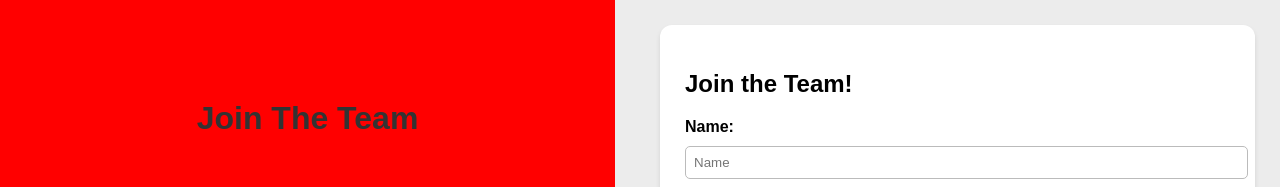
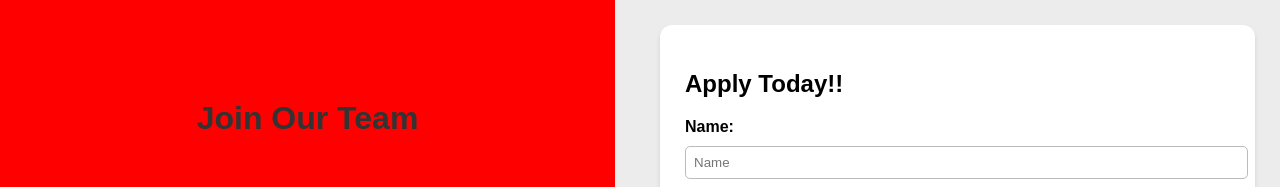
Before and after one commit to Anhender1993/CS1300Group3, a plain HTML site: page hiring_page.html in a window 1280 px wide. Shown: the top 187 px of the page. Drawn offline with Linux system fonts and the light colour scheme; files whose address does not match are found by name.

Commit message:
changed h2 line 151

```diff
--- a/hiring_page.html
+++ b/hiring_page.html
@@ -134,7 +134,7 @@
     <div class="container">
         <div class="left-half">
             <header>
-                <h1>Join The Team</h1>
+                <h1>Join Our Team</h1>
             </header>
             <div class="left-panel">
                 <img src="LumiPizzatransparent.png" alt="Lumi Pizza">
@@ -148,7 +148,7 @@
         </div>
         <div class="right-half">
             <div class="right-panel">
-                <h2>Join the Team!</h2>
+                <h2>Apply Today!!</h2>
                 <form id="applicationForm">
                     <label for="name">Name:</label>
                     <input type="text" id="name" placeholder="Name" required>
```
